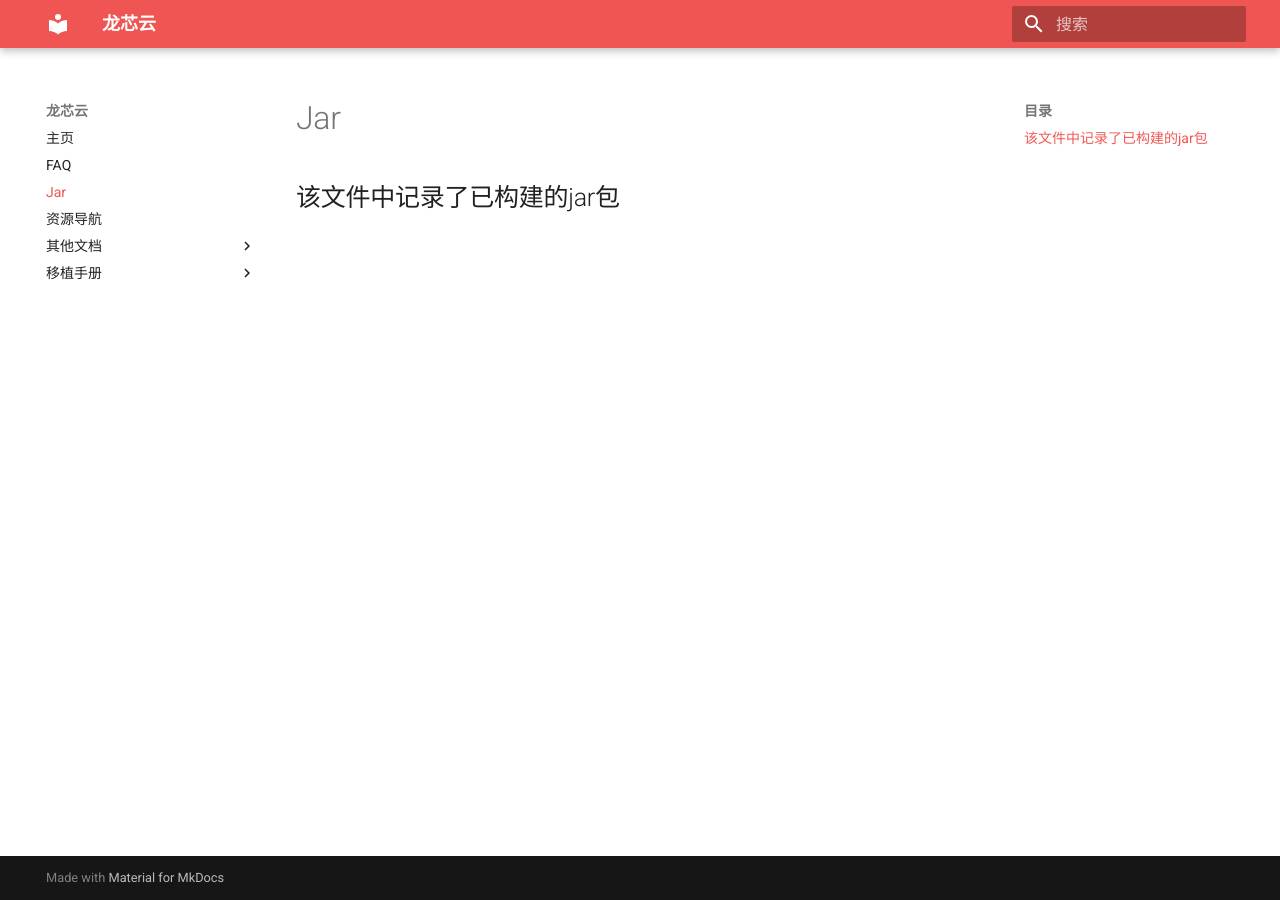
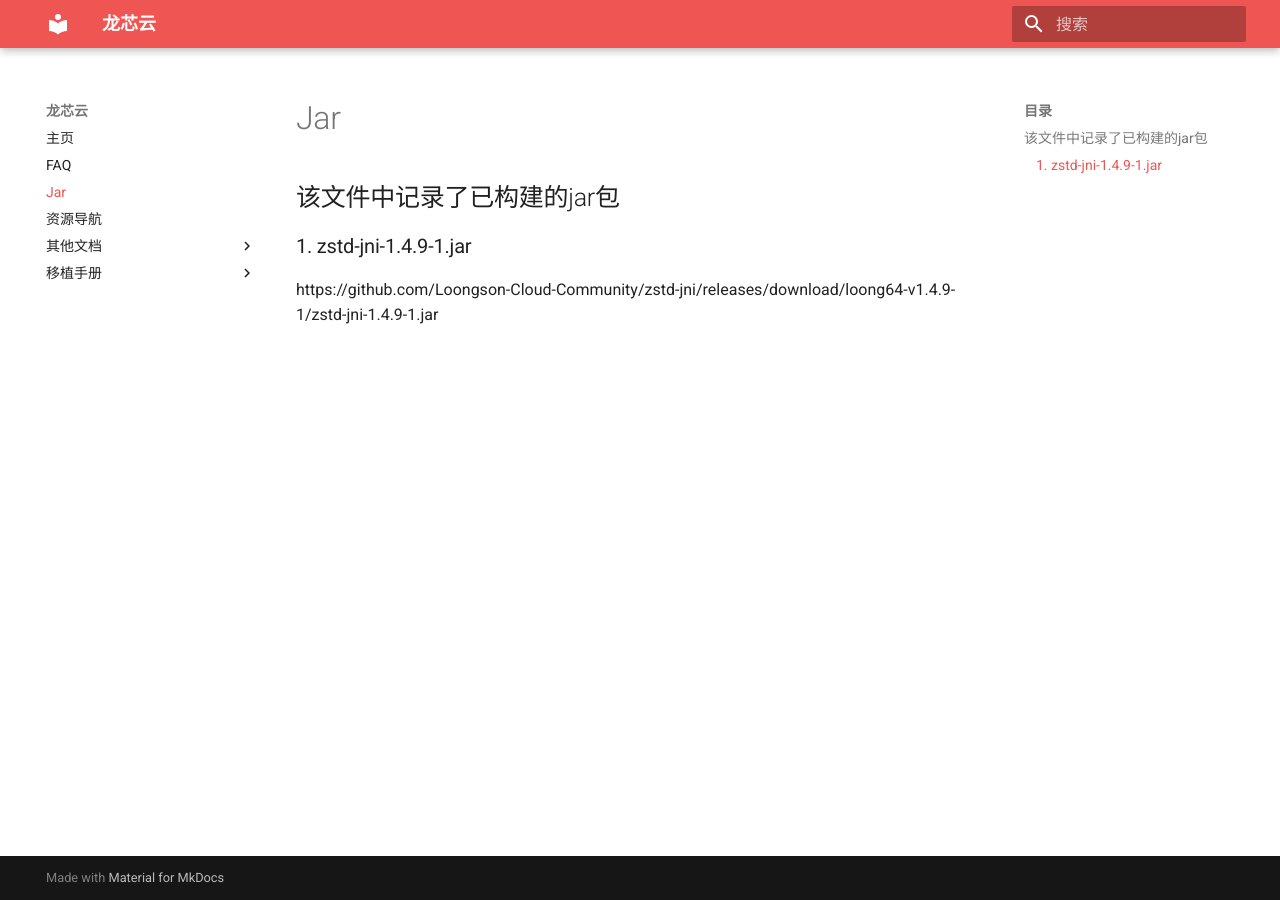
Before and after one commit to Loongson-Cloud-Community/Loongson-Cloud-Community, an MkDocs documentation site: the page built from docs/jar.md, in a window 1280 px wide. Built offline with MkDocs 1.6.1 and Material for MkDocs 9.7.7, drawn with Linux system fonts in a browser that asks for light colours.

Commit message:
Update jar.md

```diff
--- a/docs/jar.md
+++ b/docs/jar.md
@@ -1 +1,3 @@
 ## 该文件中记录了已构建的jar包
+### 1. zstd-jni-1.4.9-1.jar
+https://github.com/Loongson-Cloud-Community/zstd-jni/releases/download/loong64-v1.4.9-1/zstd-jni-1.4.9-1.jar
```
